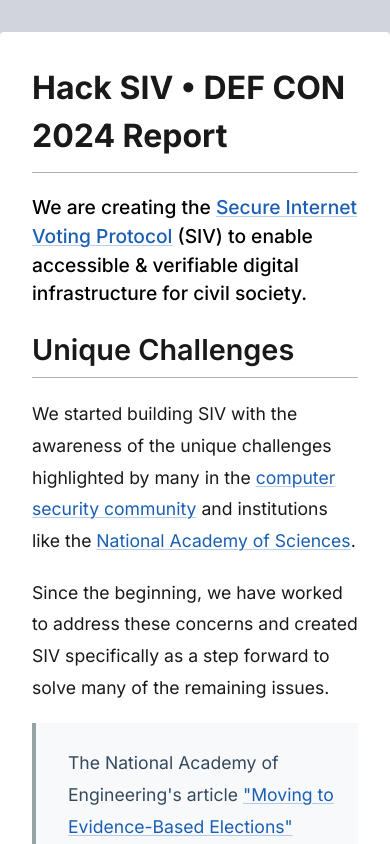
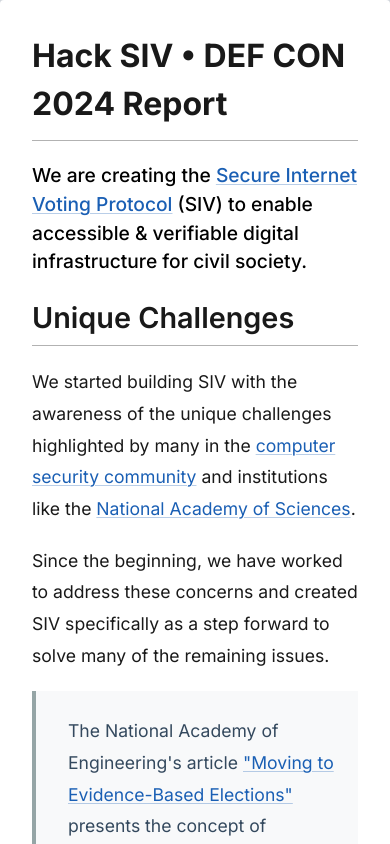
Before and after one commit to siv-org/hack.siv.org, a Next.js app: page /reports/2024defcon in a window 390 px wide. Shown: the top 844 px of the page. Built offline with nearby package versions, Linux system fonts and the light colour scheme.

Commit message:
Report: Only show top margin when x-margins visible

```diff
--- a/app/reports/layout.tsx
+++ b/app/reports/layout.tsx
@@ -9,7 +9,7 @@ export default function Layout({
   children,
 }: Readonly<{ children: React.ReactNode }>) {
   return (
-    <div className="bg-gray-300 py-8">
+    <div className="bg-gray-300 lg:py-8">
       <div className="p-8 max-w-5xl mx-auto space-y-5 bg-white text-black/90 rounded">
         {children}
       </div>
```
